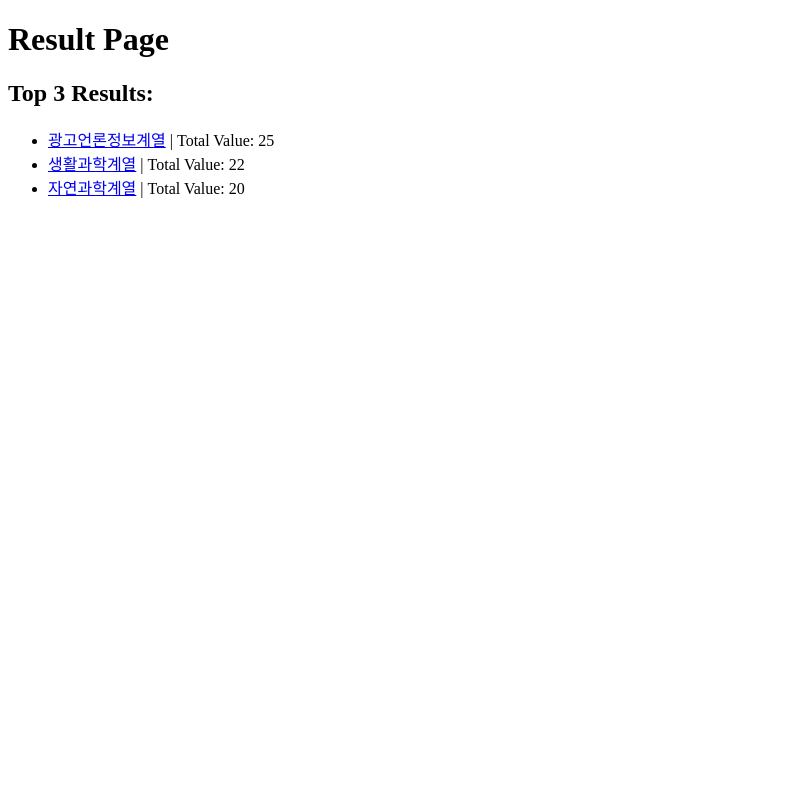
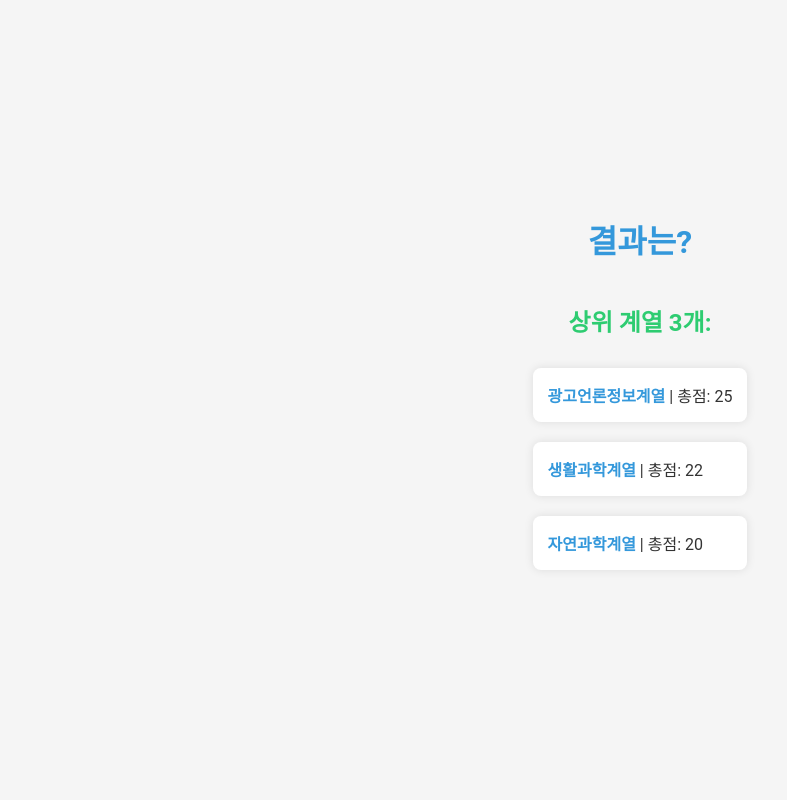
Before and after one commit to Ruby-Enthusiast/hack, a Django app: page /polls/submit_answers/ in a window 1280 px wide. Shown: the whole page, without its empty margins (0-787 px from the left). Run offline with Django 4.2, Linux system fonts and the light colour scheme; data comes from the database, SQL or seed files in the repository; both versions use the stored data as it was after the commit.

Commit message:
Hackathon Frontend

```diff
--- a/templates/result.html
+++ b/templates/result.html
@@ -4,17 +4,71 @@
 <head>
     <meta charset="UTF-8">
     <meta name="viewport" content="width=device-width, initial-scale=1.0">
-    <title>Result Page</title>
+    <title>결과는?</title>
+    <style>
+        body {
+            font-family: 'Roboto', sans-serif;
+            background-color: #f5f5f5;
+            margin: 0;
+            padding: 0;
+            display: flex;
+            flex-direction: column;
+            align-items: center;
+            justify-content: center;
+            height: 100vh;
+            color: #333;
+        }
+
+        h1 {
+            color: #3498db;
+        }
+
+        h2 {
+            font-size: 1.5em;
+            margin-top: 20px;
+            color: #2ecc71;
+        }
+
+        ul {
+            list-style-type: none;
+            padding: 0;
+            margin-top: 10px;
+        }
+
+        li {
+            margin-bottom: 20px;
+            background-color: #fff;
+            padding: 15px;
+            border-radius: 8px;
+            box-shadow: 0 0 10px rgba(0, 0, 0, 0.1);
+            transition: transform 0.3s ease-in-out;
+        }
+
+        li:hover {
+            transform: scale(1.02);
+        }
+
+        a {
+            text-decoration: none;
+            color: #3498db;
+            font-weight: bold;
+            transition: color 0.3s ease-in-out;
+        }
+
+        a:hover {
+            color: #1f618d;
+        }
+    </style>
 </head>
 <body>
-    <h1>Result Page</h1>
+    <h1>결과는?</h1>
 
-    <h2>Top 3 Results:</h2>
+    <h2>상위 계열 3개:</h2>
     <ul>
         {% for code, values in top_3_result.items %}
             <li>
                 <a href="/{{ code }}/">{{ values.csv_category|default:"N/A" }}</a>
-                | Total Value: {{ values.total_value }}
+                | 총점: {{ values.total_value }}
             </li>
         {% endfor %}
     </ul>
```
Also changed, not shown: templates/second_page.html (+41 -3 lines), db.sqlite3.
